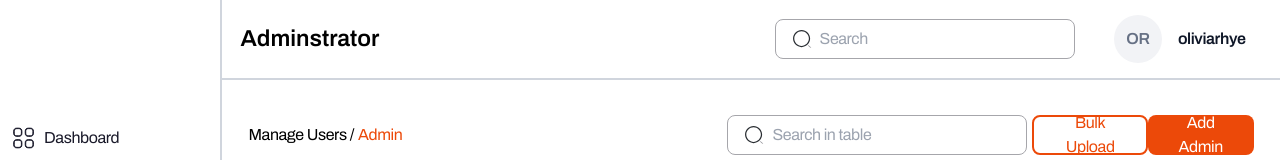
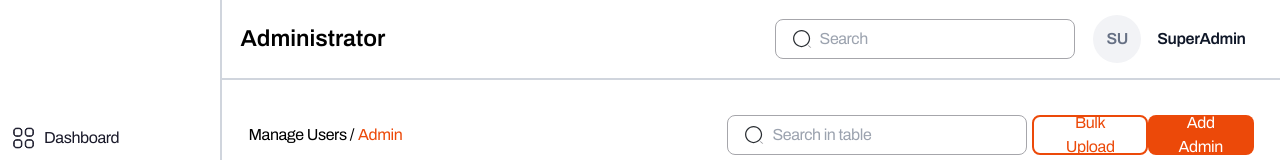
Before and after one commit to Nicocurtis16/Student-HelpDesk, an Angular app: page /admin in a window 1280 px wide. Shown: the top 160 px of the page. Built offline with nearby package versions, Linux system fonts and the light colour scheme; sample sign-in values are in the browser's storage.

Commit message:
top panel username displayed

```diff
--- a/src/app/Master-Dashboard/Layout/top-panel/top-panel.component.html
+++ b/src/app/Master-Dashboard/Layout/top-panel/top-panel.component.html
@@ -21,10 +21,17 @@
             </div>
             <div class="h-12 justify-start items-center gap-4 inline-flex">
                 <div class="w-12 h-12 p-2 bg-[#f2f3f6] rounded-[50px] justify-center items-center gap-2 flex">
-                    <div class="text-[#667084] text-base font-semibold font-['Archivo'] leading-normal tracking-tight">OR</div>
+                  <div class="text-[#667084] text-base font-semibold font-['Archivo'] leading-normal tracking-tight">
+                    {{firstLetter}}{{secondLetter}}
+                  </div>
                 </div>
-                <div class="text-[#0f1728] text-base font-semibold font-['Archivo'] leading-normal tracking-tight">oliviarhye</div>
+                <div class="text-[#0f1728] text-base font-semibold font-['Archivo'] leading-normal tracking-tight">
+                  {{username}}
+                </div>
             </div>
+
+
+
 
         </div>
 
--- a/src/app/Master-Dashboard/Layout/top-panel/top-panel.component.ts
+++ b/src/app/Master-Dashboard/Layout/top-panel/top-panel.component.ts
@@ -7,36 +7,59 @@ import { Router, NavigationEnd } from '@angular/router';
   styleUrls: ['./top-panel.component.css']
 })
 export class TopPanelComponent implements OnInit {
+  username: string = '';
+  firstLetter: string = '';
+  secondLetter: string = '';
   activeRouteName: string = '';
 
   constructor(private router: Router) {}
 
   ngOnInit(): void {
+    // Fetch the username when the component initializes
+    this.fetchUsernameFromApi();
+
+    // Subscribe to route changes
     this.router.events.subscribe(event => {
       if (event instanceof NavigationEnd) {
         this.setActiveRouteName();
       }
     });
+
     // Initial set on component load
     this.setActiveRouteName();
   }
 
+  private fetchUsernameFromApi(): void {
+    // Simulated API response
+    const apiResponse = {
+      access_token: 'eyJ0eXAiOiJKV1QiLCJhbGciOiJIUzI1NiJ9.eyJmcmVzaCI6Z…k4OX0.ViI2Ztf9Kjdb7hxjzBYKVtinIR2EtRB1u4fPlcf_CJU',
+      role: 'Super Admin',
+      username: 'SuperAdmin',
+      username_exists: true
+    };
+
+    this.username = apiResponse.username;
+
+    // Extract the first two letters of the username
+    this.firstLetter = this.username.charAt(0).toUpperCase();
+    this.secondLetter = this.username.charAt(1) ? this.username.charAt(1).toUpperCase() : '';
+  }
+
   private setActiveRouteName(): void {
-    const currentRoute = this.router.url.toLowerCase(); // Make it case-insensitive
+    const currentRoute = this.router.url.toLowerCase();
 
     if (currentRoute.includes('/dashboard')) {
       this.activeRouteName = 'Dashboard';
     } else if (currentRoute.includes('/faq')) {
       this.activeRouteName = 'FAQ';
-    } else if (currentRoute.includes('/student')) { // Check for '/student' before 'Manage Users'
+    } else if (currentRoute.includes('/student')) {
       this.activeRouteName = 'Student';
     } else if (currentRoute.includes('/admin')) {
-      this.activeRouteName = 'Adminstrator';
+      this.activeRouteName = 'Administrator';
     } else if (currentRoute.includes('/settings')) {
       this.activeRouteName = 'Settings';
     } else {
       this.activeRouteName = 'Manage Users';
     }
   }
-
 }
```
